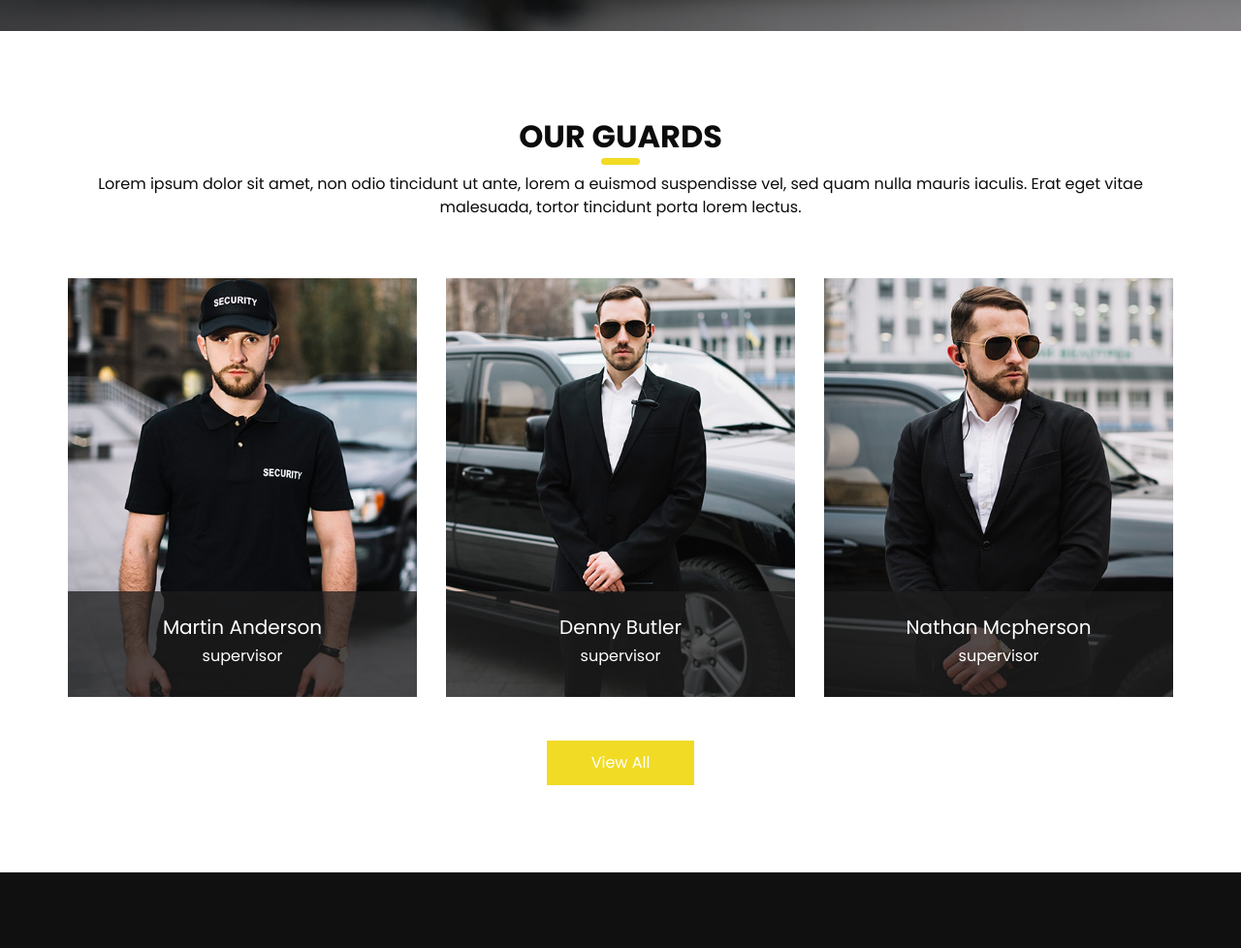
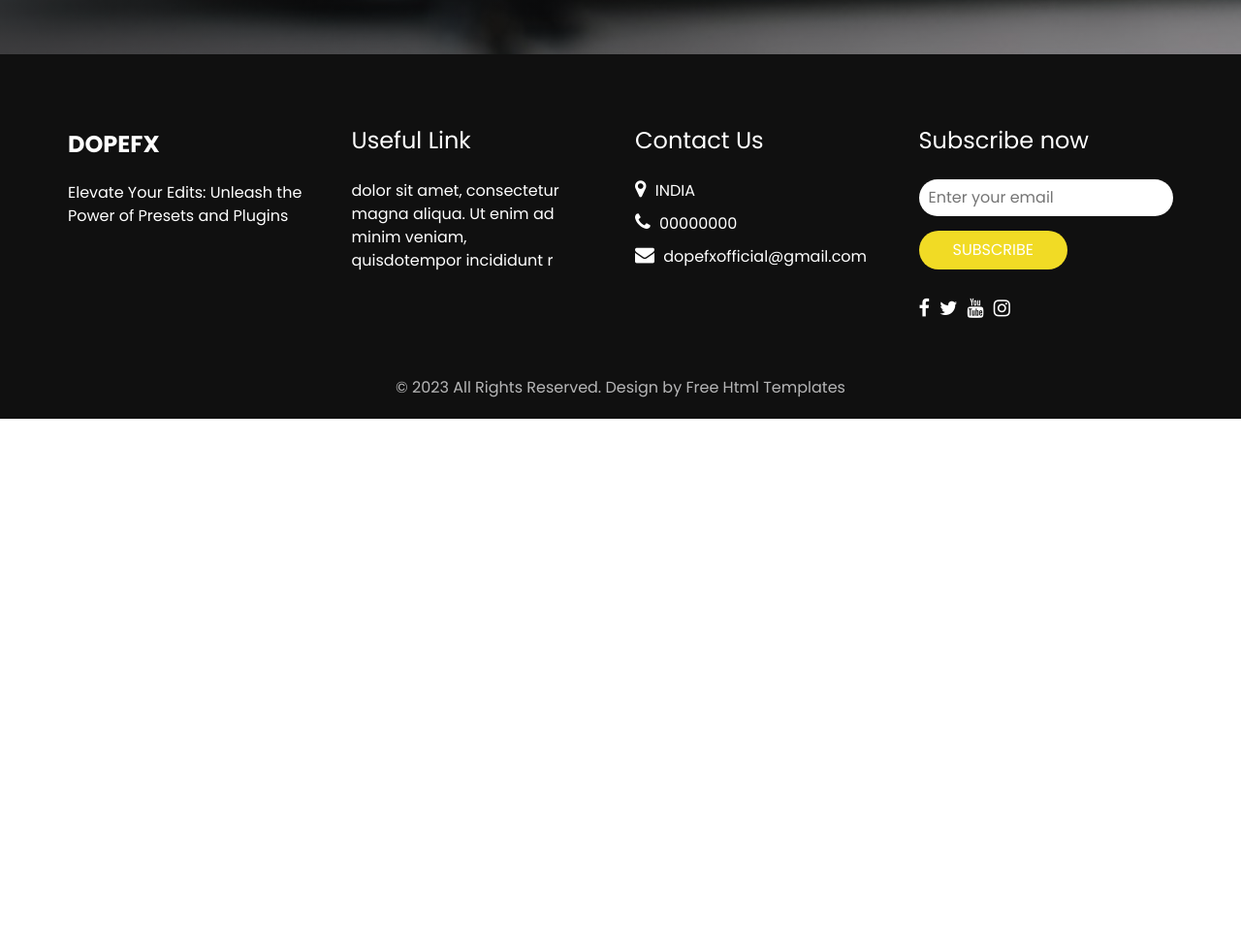
Before and after one commit to shravan-kumar-nalacharla/project-website, a plain HTML site: page index.html in a window 1280 px wide. Shown: the part 3200-4178 px from the top of the page at 97% size. After the commit the page ends 3632 px from the top, so only its background shows below. Drawn offline with Linux system fonts and the light colour scheme.

Commit message:
Update index.html

```diff
--- a/index.html
+++ b/index.html
@@ -240,10 +240,10 @@
             </div>
             <div class="detail-box">
               <h6>
-                Home Security
+                Plugin and Preset Library
               </h6>
               <p>
-                Minima consequatur architecto eaque assumenda ipsam itaque quia eum in doloribus debitis impedit ut minus tenetur corrupti excepturi ullam.
+               Offering a comprehensive collection of plugins and presets compatible with popular video editing software like Adobe After Effects, Premiere Pro, Final Cut Pro, and more.
               </p>
               <a href="">
                 Read More
@@ -320,10 +320,10 @@
             </div>
             <div class="detail-box">
               <h6>
-                Office Security
+                Regular Updates
               </h6>
               <p>
-                Minima consequatur architecto eaque assumenda ipsam itaque quia eum in doloribus debitis impedit ut minus tenetur corrupti excepturi ullam.
+                Ensuring that plugins and presets are up to date with the latest software versions and industry trends.
               </p>
               <a href="">
                 Read More
@@ -394,11 +394,10 @@
             </div>
             <div class="detail-box">
               <h6>
-                Bodyguard
+                Video Tutorials and Documentation
               </h6>
               <p>
-                Minima consequatur architecto eaque assumenda ipsam itaque quia eum in doloribus debitis impedit ut minus tenetur corrupti excepturi ullam.
-              </p>
+                Offering instructional resources, such as video tutorials and user guides, to help users effectively utilize the plugins and presets.
               <a href="">
                 Read More
               </a>
@@ -418,7 +417,7 @@
     <div class="container ">
       <div class="heading_container heading_center">
         <h2>
-          What is says our clients
+         What Our Client Says
         </h2>
       </div>
       <div id="carouselExampleControls" class="carousel slide" data-ride="carousel">
@@ -430,13 +429,10 @@
               </div>
               <div class="detail-box">
                 <h4>
-                  Minim Veniam
+                  VFX WORLD(India)
                 </h4>
                 <p>
-                  Lorem ipsum dolor sit amet, consectetur adipiscing elit, sed
-                  do eiusmod tempor incididunt ut labore et dolore magna
-                  aliqua. Ut enim ad minim veniam, quis nostrud exercitation
-                  ullamco laboris nisi ut aliquip
+                 This website is a treasure trove for video editors! With a vast selection of plugins and presets, it's a one-stop shop for elevating your editing game. Worth!
                 </p>
               </div>
             </div>
@@ -448,13 +444,10 @@
               </div>
               <div class="detail-box">
                 <h4>
-                  Minim Veniam
+                  Visual Creator
                 </h4>
                 <p>
-                  Lorem ipsum dolor sit amet, consectetur adipiscing elit, sed
-                  do eiusmod tempor incididunt ut labore et dolore magna
-                  aliqua. Ut enim ad minim veniam, quis nostrud exercitation
-                  ullamco laboris nisi ut aliquip
+                 Their exceptional technical support ensures you're never left in the dark, making the editing process a breeze
                 </p>
               </div>
             </div>
@@ -466,13 +459,10 @@
               </div>
               <div class="detail-box">
                 <h4>
-                  Minim Veniam
+                  Dream Editz
                 </h4>
                 <p>
-                  Lorem ipsum dolor sit amet, consectetur adipiscing elit, sed
-                  do eiusmod tempor incididunt ut labore et dolore magna
-                  aliqua. Ut enim ad minim veniam, quis nostrud exercitation
-                  ullamco laboris nisi ut aliquip
+                  This website consistently delivers top-notch quality in their plugins and presets. The attention to detail and commitment to excellence is evident in the seamless integration and outstanding results they offer, allowing editors to achieve professional-grade video enhancements with ease.
                 </p>
               </div>
             </div>
@@ -505,7 +495,7 @@
     <div class="container">
       <div class="heading_container heading_center">
         <h2>
-          Get In touch
+          Contact us Now
         </h2>
       </div>
       <div class="">
@@ -542,75 +532,6 @@
 
   <!-- end contact section -->
 
-  <!-- team section -->
-
-  <section class="team_section layout_padding">
-    <div class="container">
-      <div class="heading_container heading_center">
-        <h2>
-          Our Guards
-        </h2>
-        <p>
-          Lorem ipsum dolor sit amet, non odio tincidunt ut ante, lorem a euismod suspendisse vel, sed quam nulla mauris
-          iaculis. Erat eget vitae malesuada, tortor tincidunt porta lorem lectus.
-        </p>
-      </div>
-      <div class="row">
-        <div class="col-md-4 col-sm-6 mx-auto ">
-          <div class="box">
-            <div class="img-box">
-              <img src="images/t1.jpg" alt="">
-            </div>
-            <div class="detail-box">
-              <h5>
-                Martin Anderson
-              </h5>
-              <h6 class="">
-                supervisor
-              </h6>
-            </div>
-          </div>
-        </div>
-        <div class="col-md-4 col-sm-6 mx-auto ">
-          <div class="box">
-            <div class="img-box">
-              <img src="images/t2.jpg" alt="">
-            </div>
-            <div class="detail-box">
-              <h5>
-                Denny Butler
-              </h5>
-              <h6 class="">
-                supervisor
-              </h6>
-            </div>
-          </div>
-        </div>
-        <div class="col-md-4 col-sm-6 mx-auto ">
-          <div class="box">
-            <div class="img-box">
-              <img src="images/t3.jpg" alt="">
-            </div>
-            <div class="detail-box">
-              <h5>
-                Nathan Mcpherson
-              </h5>
-              <h6 class="">
-                supervisor
-              </h6>
-            </div>
-          </div>
-        </div>
-      </div>
-      <div class="btn-box">
-        <a href="">
-          View All
-        </a>
-      </div>
-    </div>
-  </section>
-
-  <!-- end team section -->
 
   <!-- info section -->
   <section class="info_section ">
@@ -620,11 +541,11 @@
           <div class="info_logo">
             <a class="navbar-brand" href="index.html">
               <span>
-                Guarder
+                DOPEFX
               </span>
             </a>
             <p>
-              dolor sit amet, consectetur magna aliqua. Ut enim ad minim veniam, quisdotempor incididunt r
+              Elevate Your Edits: Unleash the Power of Presets and Plugins
             </p>
           </div>
         </div>
@@ -667,19 +588,19 @@
             <a href="" class="">
               <i class="fa fa-map-marker" aria-hidden="true"></i>
               <span>
-                Lorem ipsum dolor sit amet,
+                INDIA
               </span>
             </a>
             <a href="" class="">
               <i class="fa fa-phone" aria-hidden="true"></i>
               <span>
-                Call : +01 1234567890
+                00000000
               </span>
             </a>
             <a href="" class="">
               <i class="fa fa-envelope" aria-hidden="true"></i>
               <span>
-                demo@gmail.com
+                dopefxofficial@gmail.com
               </span>
             </a>
           </div>
@@ -687,7 +608,7 @@
         <div class="col-md-3">
           <div class="info_form ">
             <h5>
-              Newsletter
+              Subscribe now
             </h5>
             <form action="#">
               <input type="email" placeholder="Enter your email">
```
